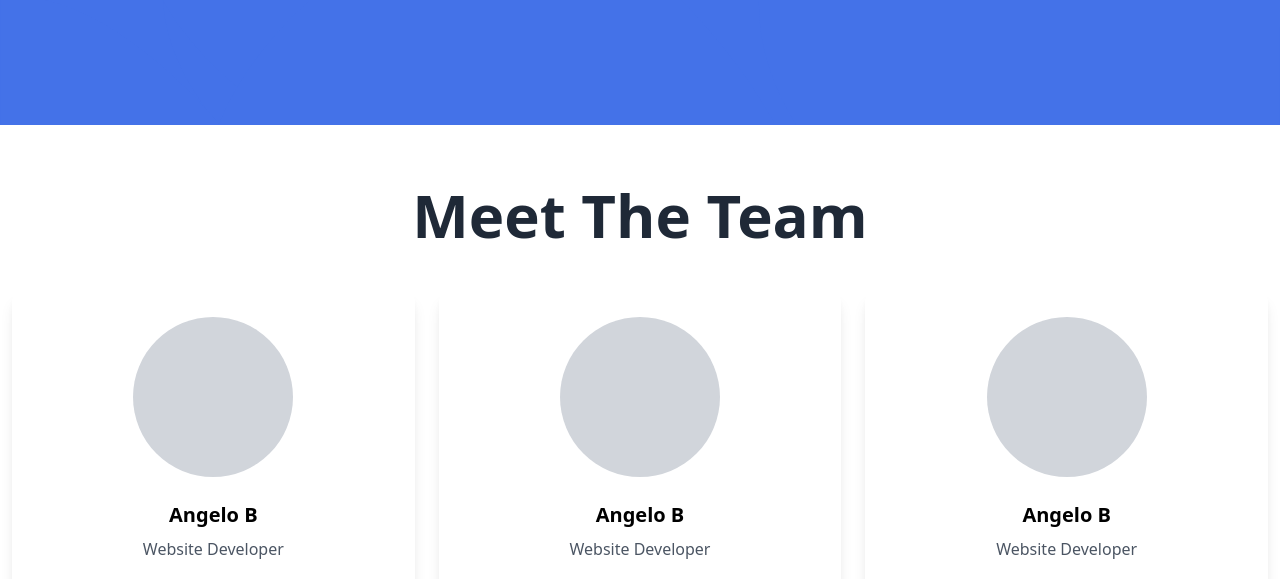
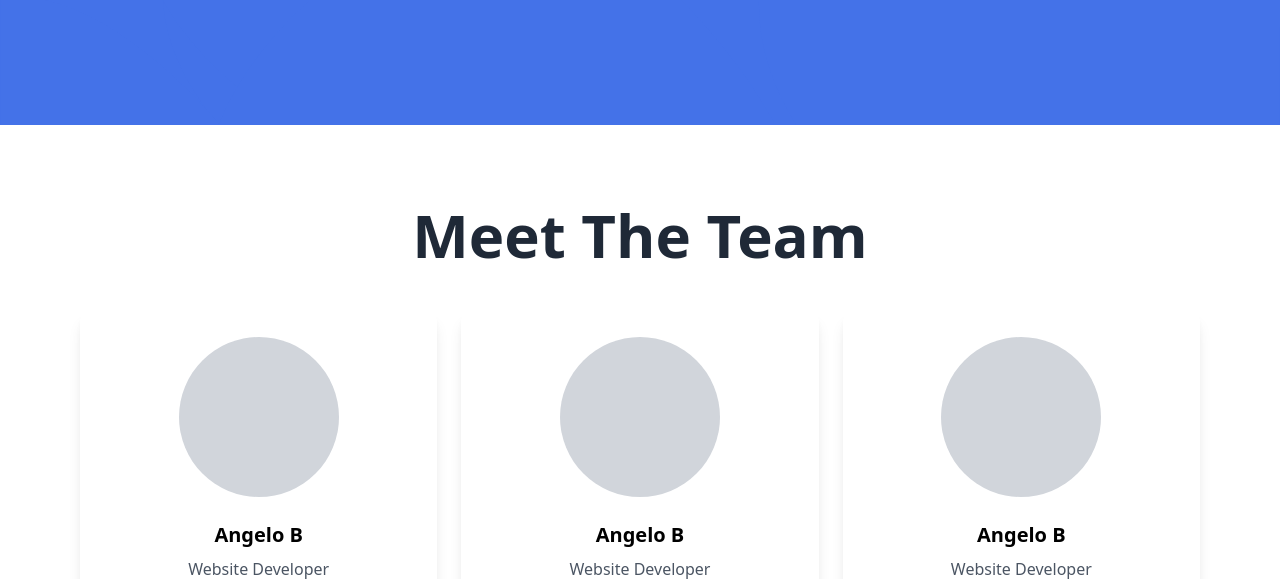
Before and after one commit to angelob120/all-devs-website, a plain HTML site: page Index.html in a window 1280 px wide. Shown: the part 3890-4469 px from the top of the page. Drawn offline with nearby package versions, Linux system fonts and the light colour scheme.

Commit message:
completed meet the team

```diff
--- a/Index.html
+++ b/Index.html
@@ -182,7 +182,7 @@
 
 
 
-    <div class="p-3">
+    <div class="p-3 px-20 py-8">
         <div class="text-center mb-6">
             <br>
             <br>
```
